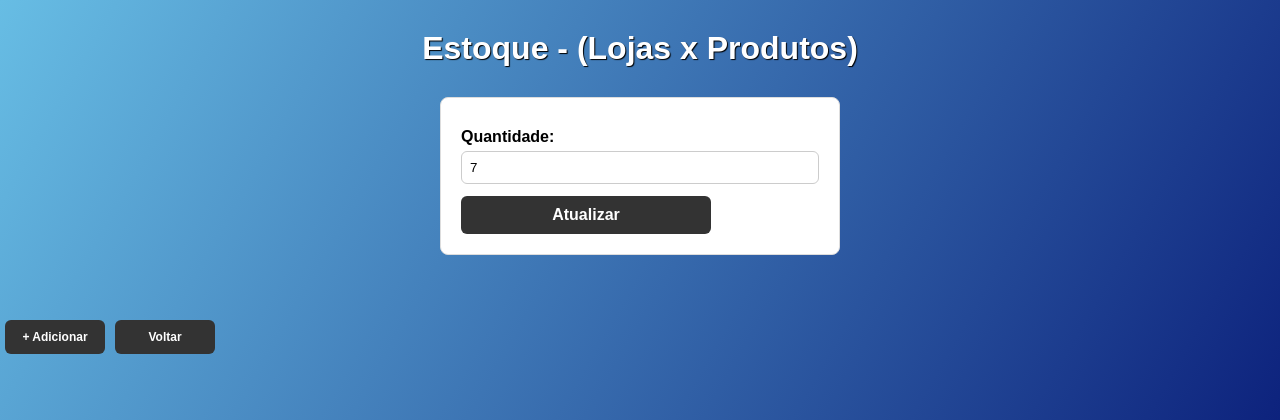
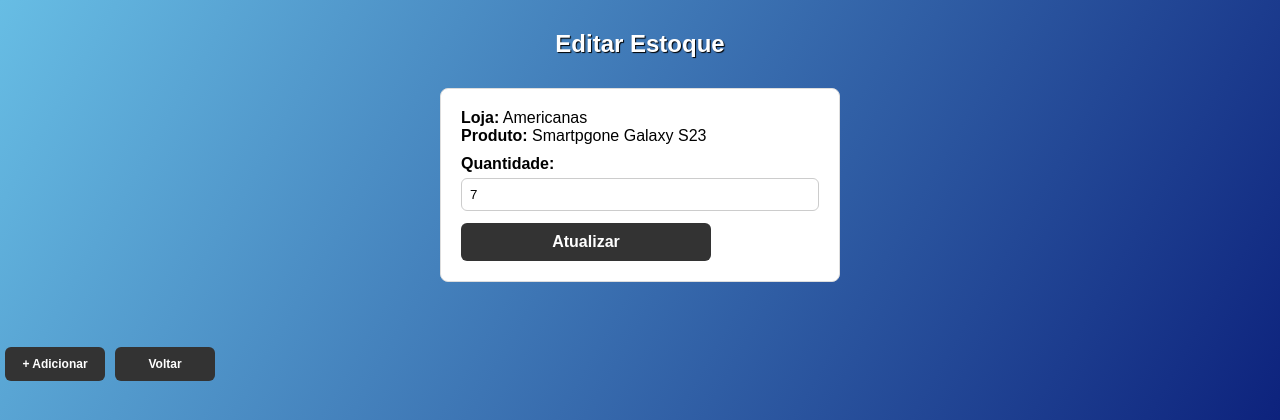
Before and after one commit to Emerson-FullStackSenacPenha/flybynight-gerenciamento, a PHP site: page /estoque/editar.php?loja_id=4&produto_id=1 in a window 1280 px wide. Shown: the top 420 px of the page. Run offline with PHP 8.4, Linux system fonts and the light colour scheme; data comes from the database, SQL or seed files in the repository; tables that the repository leaves empty or names only in its code hold one stand-in row (values such as "Sample post").

Commit message:
versão funcional de estoque

```diff
--- a/estoque/editar.php
+++ b/estoque/editar.php
@@ -8,40 +8,44 @@
 $loja_produto = buscarEstoquePorId($conexao, $loja_id, $produto_id);
 
 
-    if($_SERVER['REQUEST_METHOD'] === 'POST'){
+if ($_SERVER['REQUEST_METHOD'] === 'POST') {
 
     $estoque = $_POST['estoque'];
 
 
-        atualizarEstoque ($conexao, $estoque, $loja_id, $produto_id);
+    atualizarEstoque($conexao, $estoque, $loja_id, $produto_id);
 
     header("location:listar.php");
     exit;
-
 }
 
 ?>
 
 <!DOCTYPE html>
 <html lang="pt-br">
+
 <head>
     <meta charset="UTF-8">
     <meta name="viewport" content="width=device-width, initial-scale=1.0">
     <link rel="stylesheet" href="../css/estilos.css">
     <title>Listar Estoque</title>
 </head>
+
 <body>
 
-    <h1>Estoque - (Lojas x Produtos)</h1>
+    <h2>Editar Estoque</h2>
 
     <form action="" method="post">
+
+        <p><strong>Loja:</strong> <?= $loja_produto['nome_loja'] ?></p>
+        <p><strong>Produto:</strong> <?= $loja_produto['nome_produto'] ?></p>
 
         <input type="hidden" name="loja_id" value="<?= $loja_id ?>">
         <input type="hidden" name="produto_id" value="<?= $produto_id ?>">
 
         <div>
             <label for="estoque">Quantidade:</label>
-            <input value="<?=$loja_produto['estoque']?>" type="number" name="estoque" id="estoque" required min="0">
+            <input value="<?= $loja_produto['estoque'] ?>" type="number" name="estoque" id="estoque" required min="0">
         </div>
 
         <button type="submit">Atualizar</button>
@@ -57,4 +61,5 @@
 
 
 </body>
+
 </html>
--- a/src/estoque_crud.php
+++ b/src/estoque_crud.php
@@ -6,29 +6,42 @@ require_once "../conecta.php";
 function buscarEstoque($conexao){
 
     $sql = "SELECT
-            -- Selecionar a coluna 'id' da tabela 'lojas_produtos' para fazer edição com o php
+            -- Selecionar a coluna 'loja_id' da tabela 'lojas_produtos' para fazer edição com o PHP
                 lojas_produtos.loja_id,
+
+            -- Selecionar também a coluna 'produto_id' da tabela 'lojas_produtos'
+            -- (Será usada junto com 'loja_id' para identificar unicamente cada registro de estoque)
+                lojas_produtos.produto_id,
+
             -- Selecione a coluna 'nome' da tabela 'lojas'
             -- E nomeie como 'nome_loja'
                 lojas.nome AS nome_loja,
-            -- Selecione a coluna 'nome' da tabela 'produto'
+
+            -- Selecione a coluna 'nome' da tabela 'produtos'
             -- E nomeie como 'nome_produto'
                 produtos.nome AS nome_produto,
+
             -- Selecione a coluna 'estoque' da tabela 'lojas_produtos'
                 lojas_produtos.estoque
 
             FROM lojas_produtos
             -- Da tabela 'lojas_produtos'
+
             JOIN lojas ON lojas.id = lojas_produtos.loja_id
-            -- Acesse a tabela 'lojas' e a coluna 'id' da tabela 'lojas' conecte com coluna 'loja_id' da tabela 'lojas_produtos'
+            -- Acesse a tabela 'lojas' e a coluna 'id' da tabela 'lojas'
+            -- conecte com a coluna 'loja_id' da tabela 'lojas_produtos'
+
             JOIN produtos ON produtos.id = lojas_produtos.produto_id
-            -- Acesse a tabela 'produtos' e a coluna 'id' da tabela 'produtos' conecte com coluna 'produto_id' da tabela 'lojas_produtos'
+            -- Acesse a tabela 'produtos' e a coluna 'id' da tabela 'produtos'
+            -- conecte com a coluna 'produto_id' da tabela 'lojas_produtos'
+
             ORDER BY lojas.nome
-            -- Order cresente por padrão do SQL pela coluna 'nome' da tabela 'lojas'
+            -- Ordena em ordem crescente (padrão SQL) pela coluna 'nome' da tabela 'lojas'
             ";
 
     $consulta = $conexao->query($sql);
     return $consulta->fetchAll();
+    // Retorna todos os registros encontrados como um array associativo
 
 }
 
@@ -56,13 +69,35 @@ function inserirEstoque ($conexao,$lojaId, $produtoId, $estoque){
 
 function buscarEstoquePorId($conexao, $loja_id, $produto_id) {
 
-    $sql = "SELECT * FROM lojas_produtos WHERE loja_id = :loja_id AND produto_id = :produto_id";
+    $sql = "SELECT
+                -- Seleciona o ID da loja e do produto da tabela 'lojas_produtos'
+                lojas_produtos.loja_id,
+                lojas_produtos.produto_id,
+
+                -- Pega o nome da loja da tabela 'lojas'
+                lojas.nome AS nome_loja,
+
+                -- Pega o nome do produto da tabela 'produtos'
+                produtos.nome AS nome_produto,
+
+                -- E também o estoque atual
+                lojas_produtos.estoque
+
+            FROM lojas_produtos
+            -- Faz um JOIN para unir os dados da tabela 'lojas_produtos' com 'lojas'
+            JOIN lojas ON lojas.id = lojas_produtos.loja_id
+            -- Faz um JOIN para unir os dados da tabela 'lojas_produtos' com 'produtos'
+            JOIN produtos ON produtos.id = lojas_produtos.produto_id
+            -- Filtra apenas o registro que corresponde à loja e ao produto informados
+            WHERE lojas_produtos.loja_id = :loja_id
+              AND lojas_produtos.produto_id = :produto_id";
+
     $consulta = $conexao->prepare($sql);
     $consulta->bindValue(":loja_id", $loja_id);
     $consulta->bindValue(":produto_id", $produto_id);
     $consulta->execute();
+
     return $consulta->fetch();
-
 }
 
 function atualizarEstoque ($conexao, $estoque, $loja_id, $produto_id){
```
Also changed, not shown: estoque/excluir.php (added, +18 -0 lines), estoque/listar.php (+17 -10 lines). Lines whose indentation alone changed are shown as unchanged.
